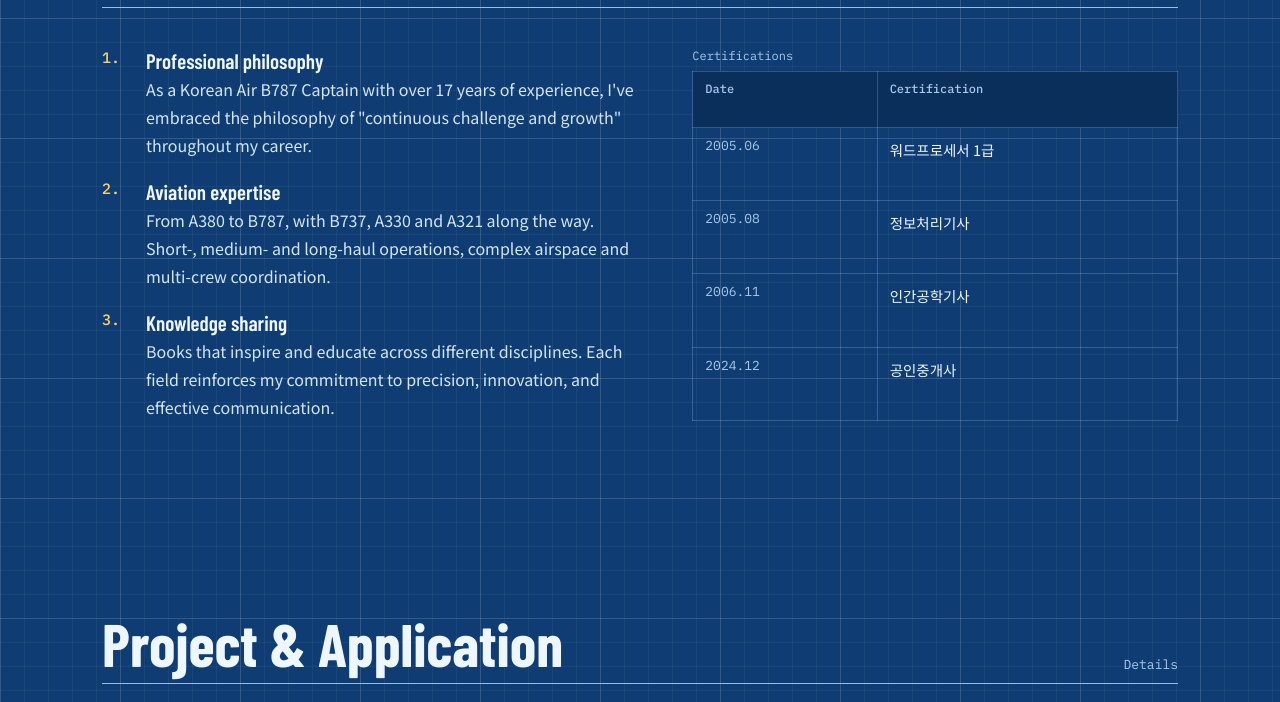
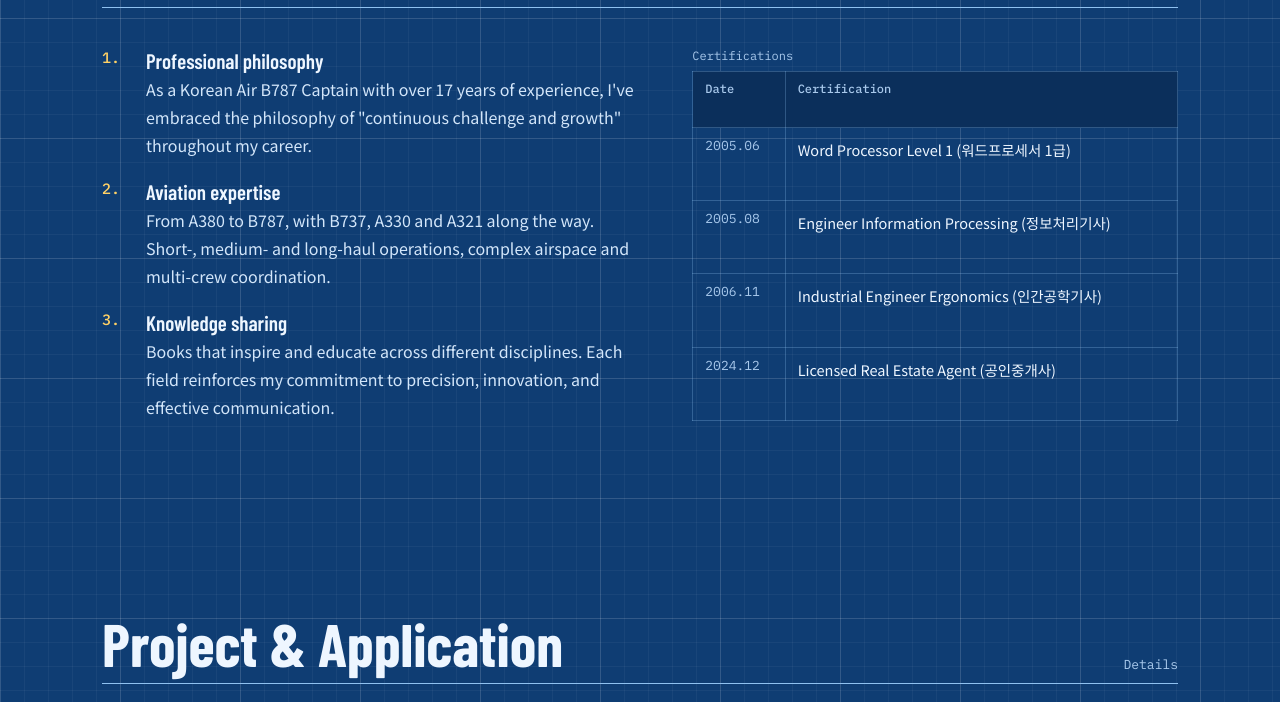
Before and after one commit to outinletter/mycaptcareer, a plain HTML site: page index.html in a window 1280 px wide. Shown: the part 1062-1764 px from the top of the page. Drawn offline with nearby package versions, Linux system fonts and the light colour scheme.

Commit message:
자격증 항목을 영문(한글) 표기로 변경
Co-Authored-By: Claude Sonnet 5.5 <noreply@anthropic.com>

```diff
--- a/index.html
+++ b/index.html
@@ -248,10 +248,10 @@ nav a:is(:focus-visible,:active),.ct a.m:is(:focus-visible,:active){border-color
     <table>
       <caption>Certifications</caption>
       <tr><th>Date</th><th>Certification</th></tr>
-      <tr><td class="d">2005.06</td><td>워드프로세서 1급</td></tr>
-      <tr><td class="d">2005.08</td><td>정보처리기사</td></tr>
-      <tr><td class="d">2006.11</td><td>인간공학기사</td></tr>
-      <tr><td class="d">2024.12</td><td>공인중개사</td></tr>
+      <tr><td class="d">2005.06</td><td>Word Processor Level 1 (워드프로세서 1급)</td></tr>
+      <tr><td class="d">2005.08</td><td>Engineer Information Processing (정보처리기사)</td></tr>
+      <tr><td class="d">2006.11</td><td>Industrial Engineer Ergonomics (인간공학기사)</td></tr>
+      <tr><td class="d">2024.12</td><td>Licensed Real Estate Agent (공인중개사)</td></tr>
     </table>
   </div>
 </div></section>
```
